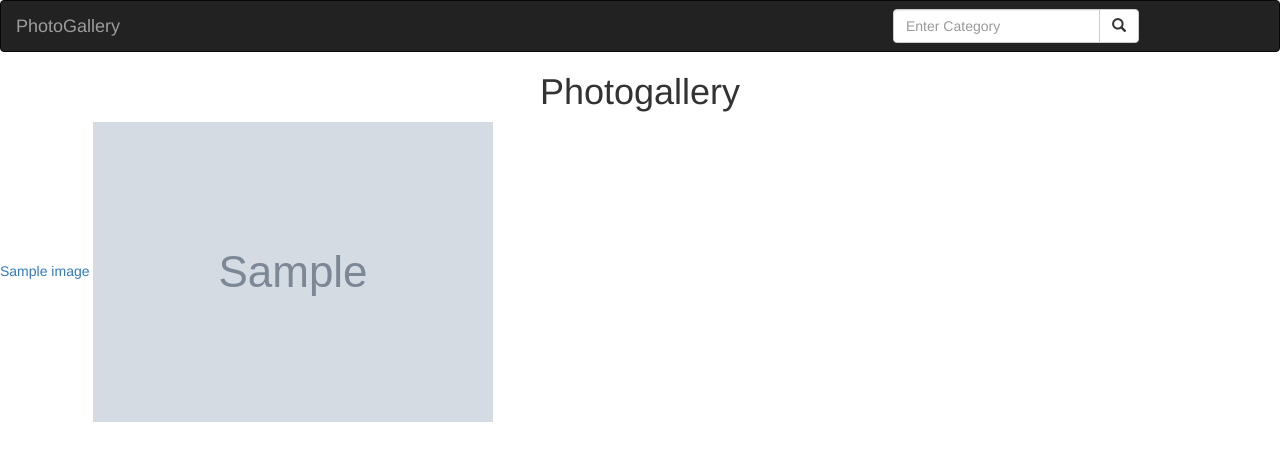
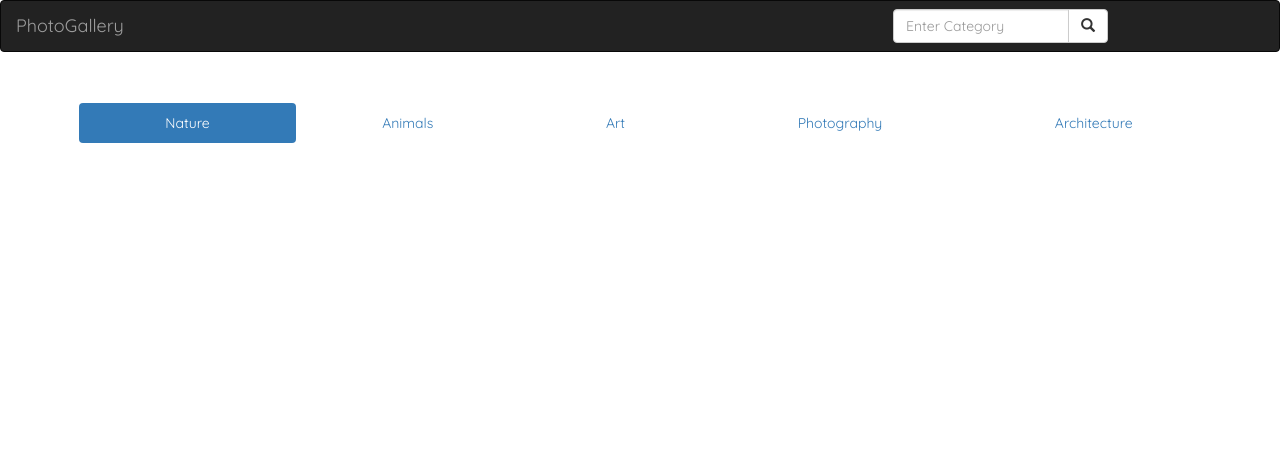
Before and after one commit to VickyMutai/gallery-app, a Django app: page / in a window 1280 px wide. Shown: the top 461 px of the page. Run offline with Django 3.2, Linux system fonts and the light colour scheme; tables that the repository leaves empty hold one stand-in row (values such as "Sample post"); grey boxes marked "Sample" are stand-in pictures; some libraries are stand-ins or nearby versions.

Commit message:
setting the categories

```diff
--- a/photos/templates/base.html
+++ b/photos/templates/base.html
@@ -13,7 +13,7 @@
 
     {% block styles %}
         {% bootstrap_css %}
-        <link rel="stylesheet" href="{% static 'css/news.css' %}">
+        <link rel="stylesheet" href="{% static 'css/base.css' %}">
     {% endblock %}
 
 </head>
--- a/photos/templates/index.html
+++ b/photos/templates/index.html
@@ -2,14 +2,66 @@
 
 {% block content %}
 {{block.super}}
-<h1 class="text-center">Photogallery</h1>
+<div class="container" style="margin-left:10%; margin-left:5%; margin-top:4%">
+    <ul class="nav nav-pills nav-justified">
+        <li class="active"><a href="#nature" data-toggle='pill'>Nature</a></li>
+        <li><a href="#animal" data-toggle='pill'>Animals</a></li>
+        <li><a href="#art" data-toggle='pill'>Art</a></li>
+        <li><a href="#photography" data-toggle='pill'>Photography</a></li>
+        <li><a href="#architecture" data-toggle='pill'>Architecture</a></li>
+    </ul>
+    <div class="tab-content col-lg-4 col-md-4 col-sm-12" style="margin-top:4%">
 
-{% for img in images %}
-    <a href="/image/{{img.id}}">{{img.name}}</a>
-
-    {% if img.image_url %}
-        <img src="{{img.image_url.url}}" alt=""/>
-    {% endif %}
-{% endfor %}
+    {% for img in images %}
+        {% for cat in img.category.all %}
+        <div id="nature" class="tab-pane fade in active">
+            {% if cat.category_name == "nature" %}
+                {% if img.image_url %}
+                <img src="{{img.image_url.url}}" alt="" class="img-rounded" style="border-radius:20%"/>
+                {% endif %}
+                <p><a href="/image/{{img.id}}">{{img.name}}</a></p>
+                <p>{{img.upload_date}}</p>
+            {% endif %}
+        </div>
+        <div id="animal" class="tab-pane fade">
+            {% if cat.category_name == "animal" %}
+                {% if img.image_url %}
+                    <img src="{{img.image_url.url}}" alt="" class="img-rounded" style="border-radius:20%"/>
+                {% endif %}
+                <p><a href="/image/{{img.id}}">{{img.name}}</a></p>
+                <p>{{img.upload_date}}</p>
+            {% endif %}
+        </div>
+        <div id="art" class="tab-pane fade">
+            {% if cat.category_name == "art" %}
+                {% if img.image_url %}
+                    <img src="{{img.image_url.url}}" alt="" class="img-rounded" style="border-radius:20%"/>
+                {% endif %}
+                <p><a href="/image/{{img.id}}">{{img.name}}</a></p>
+                <p>{{img.upload_date}}</p>
+            {% endif %}
+        </div>
+        <div id="photography" class="tab-pane fade">
+            {% if cat.category_name == "photography" %}
+                {% if img.image_url %}
+                    <img src="{{img.image_url.url}}" alt="" class="img-rounded" style="border-radius:20%"/>
+                {% endif %}
+                <p><a href="/image/{{img.id}}">{{img.name}}</a></p>
+                <p>{{img.upload_date}}</p>
+            {% endif %}
+        </div>
+        <div id="architecture" class="tab-pane fade">
+            {% if cat.category_name == "architecture" %}
+                {% if img.image_url %}
+                    <img src="{{img.image_url.url}}" alt="" class="img-rounded" style="border-radius:20%"/>
+                {% endif %}
+                <p><a href="/image/{{img.id}}">{{img.name}}</a></p>
+                <p>{{img.upload_date}}</p>
+            {% endif %}
+        </div>
+        {% endfor %}
+    {% endfor %}
+    </div>
+</div>
 
 {% endblock %}
```
Also changed, not shown: 1 other file.
